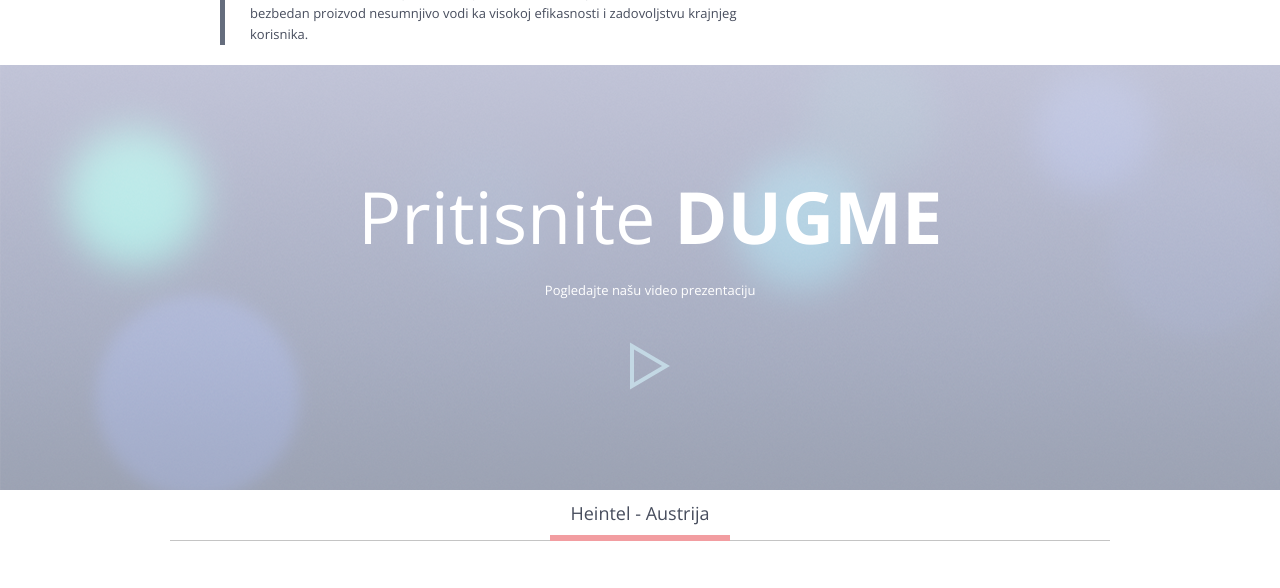
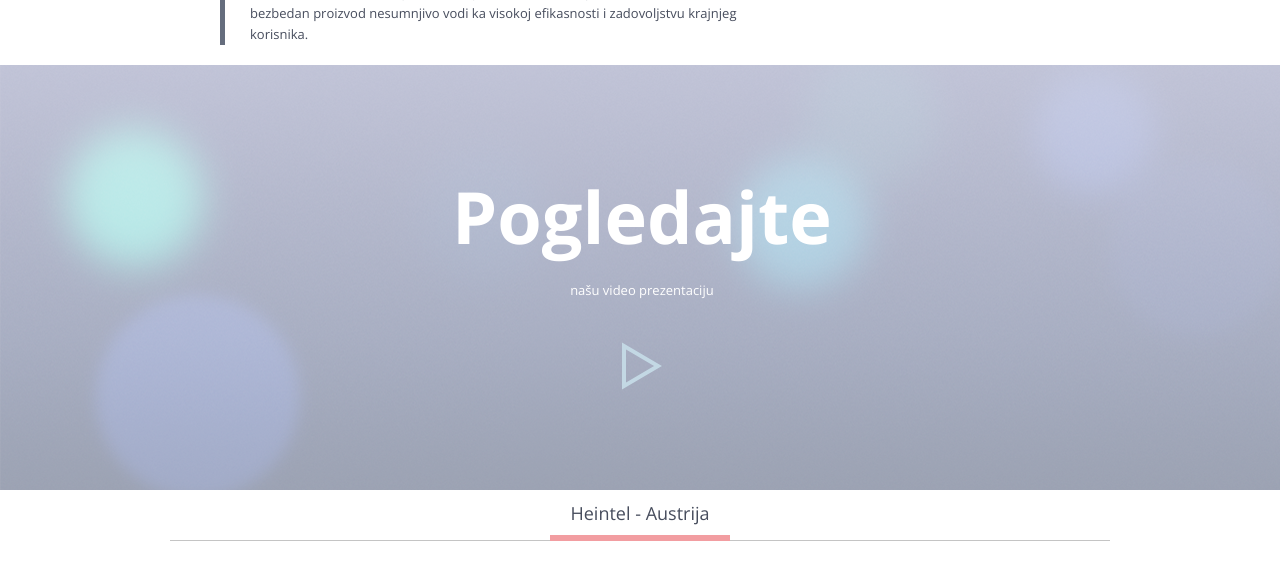
Before and after one commit to nikolaror/public_html, a PHP site: page /onama.php in a window 1280 px wide; the page is wider, and only the part inside the window is pictured. Shown: the part 728-1316 px from the top of that part. Run offline with PHP 8.4, Linux system fonts and the light colour scheme; style sheets or scripts are compiled from the project's sources; some libraries are stand-ins or nearby versions.

```diff
--- a/onama.php
+++ b/onama.php
@@ -127,11 +127,11 @@ $companyName="Heintel";
                         <div class="row">
                         	<div class="span12">
 
-                                <div class="slidetext text-center" style="bottom:80px;left:20%">
+                                <div class="slidetext text-center" style="bottom:80px;left:30%">
 
-                                    <h1>Pritisnite <strong>DUGME</strong></h1>
+                                    <h1><strong>Pogledajte</strong></h1>
 
-                                   <p>Pogledajte našu video prezentaciju</p>
+                                   <p>našu video prezentaciju</p>
 
                                     <br>
 
```
Also changed, not shown: index.php (+5 -4 lines).
